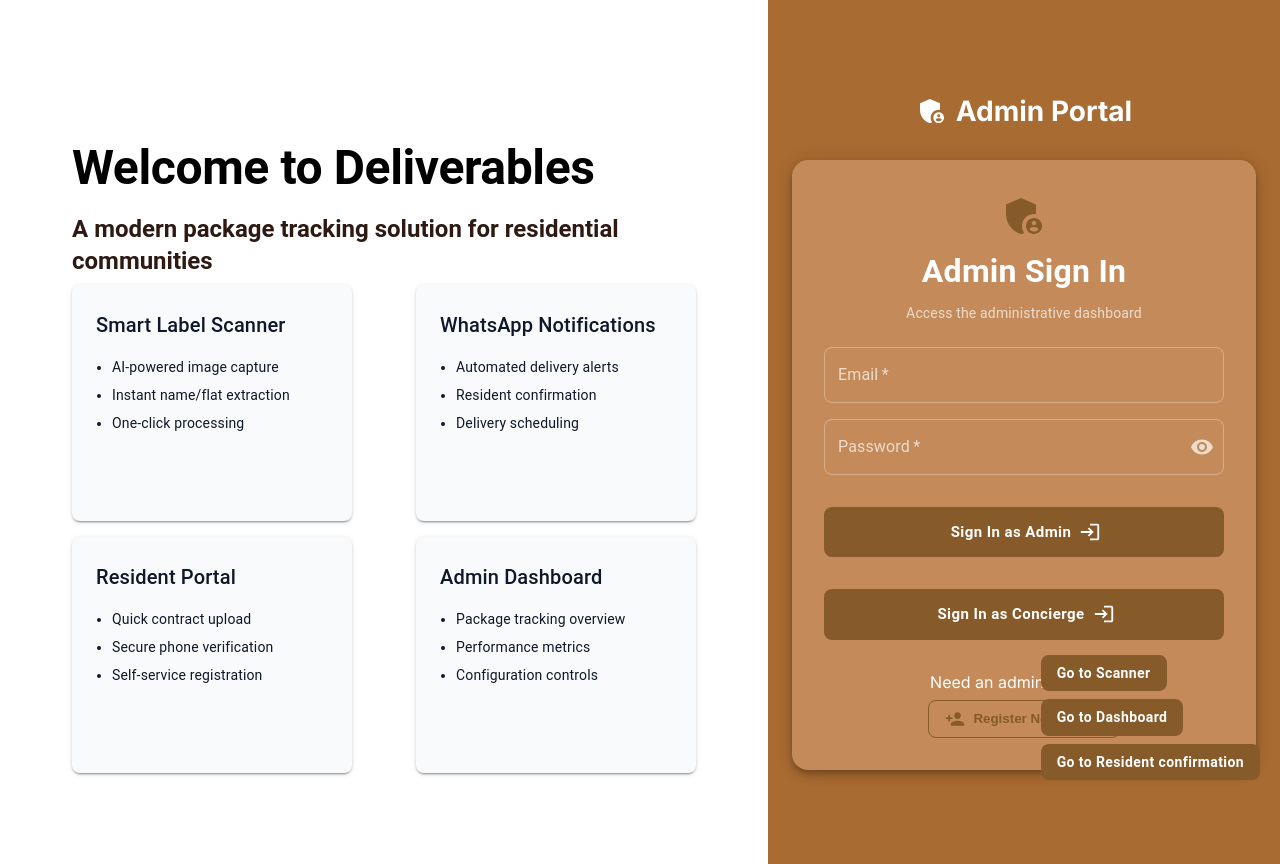
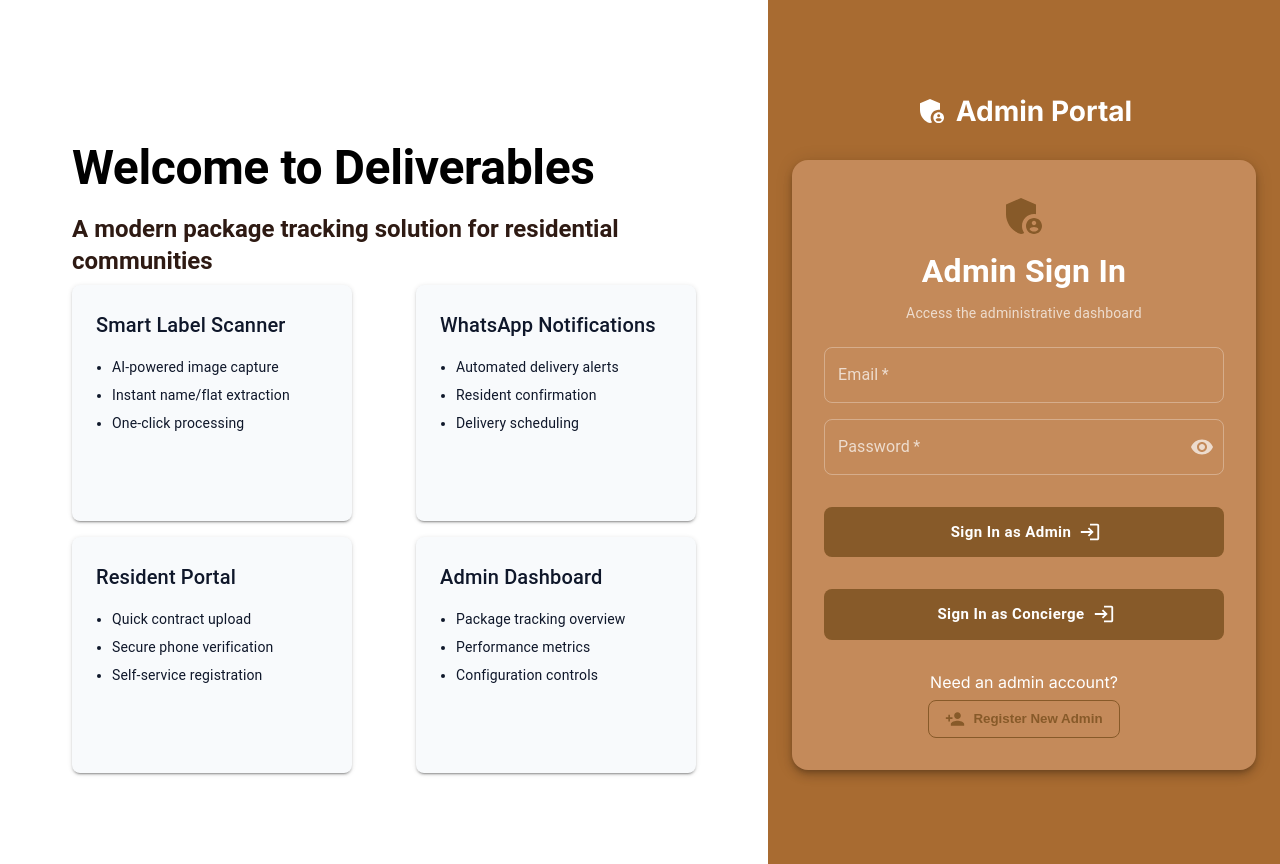
Before and after one commit to robi2711/Microsoft-Project-Deliverables, a Next.js app in the folder packages/frontend/: page / in a window 1280 px wide. Built offline with nearby package versions, Linux system fonts and the light colour scheme.

Commit message:
little fixes - nothing crazy

```diff
--- a/packages/frontend/app/components/dashboardComponents/OverviewBody.tsx
+++ b/packages/frontend/app/components/dashboardComponents/OverviewBody.tsx
@@ -91,7 +91,7 @@
         // Function to fetch packages from the backend
         const fetchPackages = async () => {
             try {
-                const response = await api.get<Package[]>('/db/complex/${complexId}/packages');
+                const response = await api.get<Package[]>(`/db/complex/${complexId}/packages`);
 
                 console.log("Response from backend:", response); // Debugging line
                 const packages: Package[] = response.data;
--- a/packages/frontend/app/components/dashboardComponents/ResidentManagementBody.tsx
+++ b/packages/frontend/app/components/dashboardComponents/ResidentManagementBody.tsx
@@ -107,7 +107,7 @@
         // Function to fetch residents from the backend
         const fetchResidents = async () => {
             try {
-                const response = await api.get<IUser[]>('/db/complex/${complexId}/residents');
+                const response = await api.get<IUser[]>(`/db/complex/${complexId}/residents`);
                 console.log("Response from backend:", response); // Debugging line
                 const residents: IUser[] = response.data;
                 setRows(residents);
--- a/packages/frontend/app/components/dashboardComponents/SideBar.tsx
+++ b/packages/frontend/app/components/dashboardComponents/SideBar.tsx
@@ -4,6 +4,7 @@
 // importing necessary modules
 import { Box, Typography, MenuItem, FormControl, Select, Tab, Link } from "@mui/material"
 import CenterFocusStrongIcon from '@mui/icons-material/CenterFocusStrong';
+import {useUser} from "@/components/services/UserContext"; //we will use user context to get complex list
 // import Image from 'next/image';
 
 {/* We need arguments relating to active tabs so we can highlight the active */}
@@ -13,6 +14,8 @@
 }
 
 export default function SideBar({ setActiveTab, activeTab }: SideBarProps) {
+    const { userInfo } = useUser()
+    console.log(userInfo)
     return(
         <Box
             sx={{
@@ -49,8 +52,9 @@
                         <MenuItem value={10}>2 Rathbourne, Dublin D15 PF6A</MenuItem>
                         <MenuItem value={20}>15 Adelaide Street, Dun Laoghaire, Dublin A96 D8Y9</MenuItem>
                         <MenuItem value={30}>10 Elmwood Avenue, Ranelagh, Dublin D06 F9C3</MenuItem>
-                    </Select> {/* placeholder values for now */}
+                    </Select>
                 </FormControl> {/* TODO: Link with backend*/}
+                {/* Almost ready, we'll hittem with the get("/admin/:id/complexes")*/}
             </Box>
 
             {/* The overview tab*/}
--- a/packages/frontend/app/page.tsx
+++ b/packages/frontend/app/page.tsx
@@ -38,32 +38,6 @@
                 <>
                     <LeftSide />
                     <RightSide />
-                    <Box
-                        sx={{
-                            position: "fixed",
-                            bottom: 20,
-                            right: 20,
-                            display: "flex",
-                            flexDirection: "column",
-                            gap: 1,
-                        }}
-                    >
-                        <Link href="/scanner" style={{ textDecoration: "none" }}>
-                            <Button variant="contained" color="secondary">
-                                Go to Scanner
-                            </Button>
-                        </Link>
-                        <Link href="/dashboard" style={{ textDecoration: "none" }}>
-                            <Button variant="contained" color="secondary">
-                                Go to Dashboard
-                            </Button>
-                        </Link>
-                        <Link href="/residentConfirmation" style={{ textDecoration: "none" }}>
-                            <Button variant="contained" color="secondary">
-                                Go to Resident confirmation
-                            </Button>
-                        </Link>
-                    </Box>
                 </>
             )}
         </Box>
```
Also changed, not shown: 2 other files (tests, documents, lock files or other folders).
